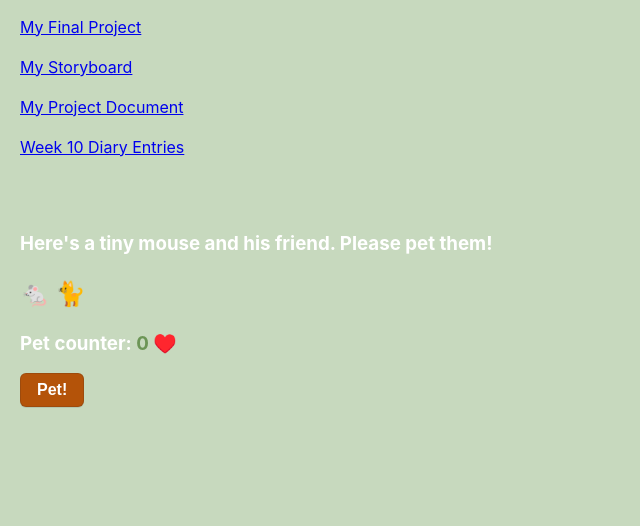
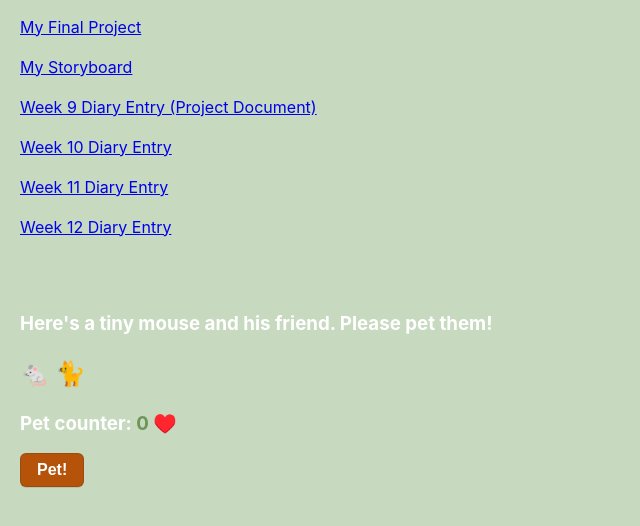
Before and after one commit to cheyannewongxuanrui-nm2207/cheyannewongxuanrui-nm2207.github.io, a plain HTML site: page index.html in a window 1280 px wide. Shown: the part 126-652 px from the top of the page, without its empty margins (0-640 px from the left). Drawn offline with Linux system fonts and the light colour scheme.

Commit message:
9/4 updated diary entries

```diff
--- a/index.html
+++ b/index.html
@@ -13,9 +13,13 @@
     <br></br>
     <a href="https://docs.google.com/document/d/191BITMeoiMLKsvwMJg3r9a9zBXgkA2LTghxaro7gOgc/edit?usp=sharing">My Storyboard</a>
     <br></br>
-    <a href="https://docs.google.com/document/d/1uyN17NnGd-oO5tgOJgWrfgBj6hjv6jFX8BXVwAcz9Pg/edit?usp=sharing">My Project Document</a>
+    <a href="https://docs.google.com/document/d/1uyN17NnGd-oO5tgOJgWrfgBj6hjv6jFX8BXVwAcz9Pg/edit?usp=sharing">Week 9 Diary Entry (Project Document)</a>
     <br></br>
-    <a href="https://docs.google.com/document/d/1YOALlLzSbXB8wYCGYT429b0caObz8-HWRs2awtGJT2o/edit?usp=sharing">Week 10 Diary Entries</a>
+    <a href="https://docs.google.com/document/d/1YOALlLzSbXB8wYCGYT429b0caObz8-HWRs2awtGJT2o/edit?usp=sharing">Week 10 Diary Entry</a>
+    <br></br>
+    <a href="https://docs.google.com/document/d/11iOmxekXWcopwWWZlAg6x6oA13jaYu3BU4Nj-_3QNMg/edit?usp=sharing">Week 11 Diary Entry</a>
+    <br></br>
+    <a href="https://docs.google.com/document/d/1sh-bcUhsY_HPtMAv1HSepl68rBdmO_lSlNUT5GKkkV8/edit?usp=sharing">Week 12 Diary Entry</a>
     </p>
     <br></br>
     <h3>Here's a tiny mouse and his friend. Please pet them!</h3>
```
Also changed, not shown: 1 other file.
